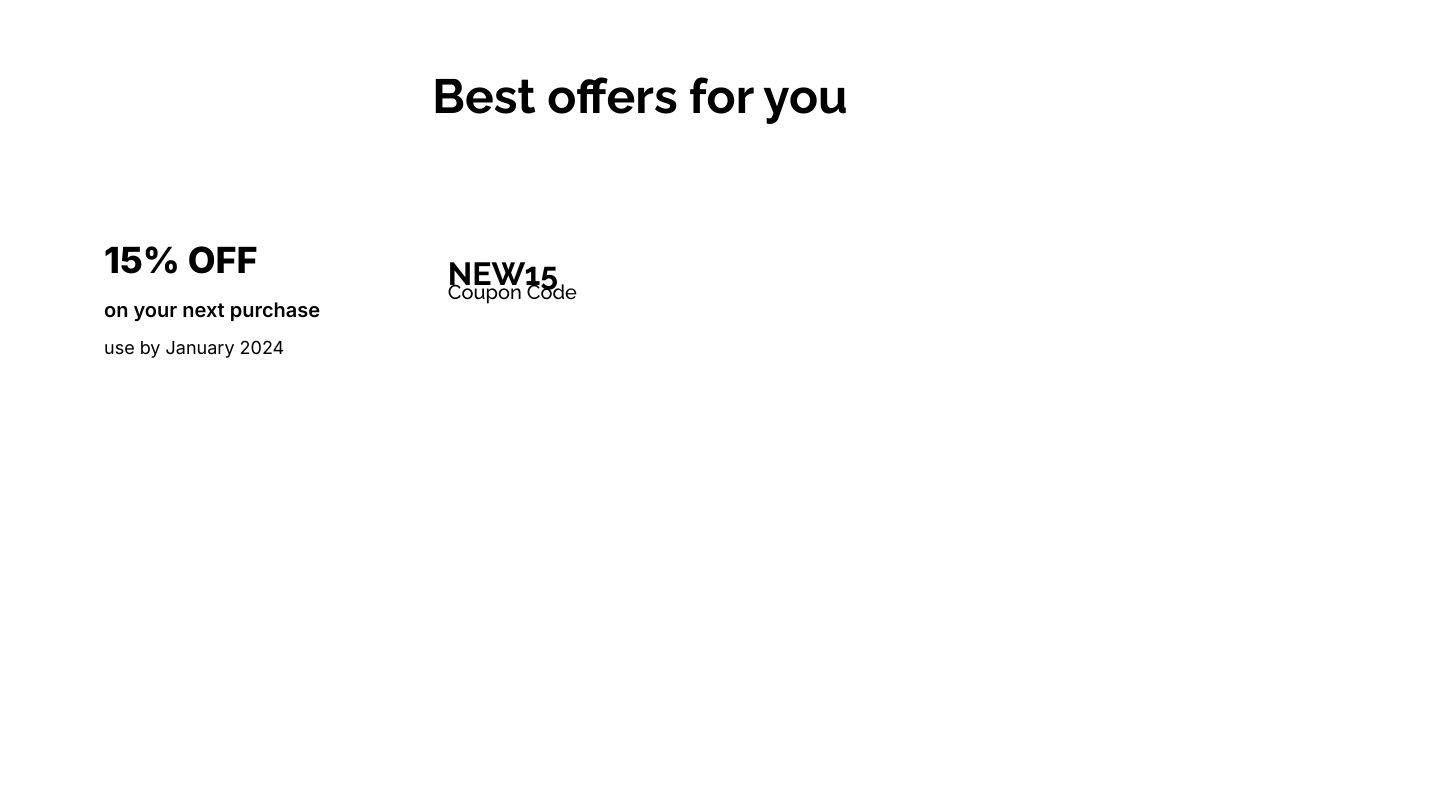
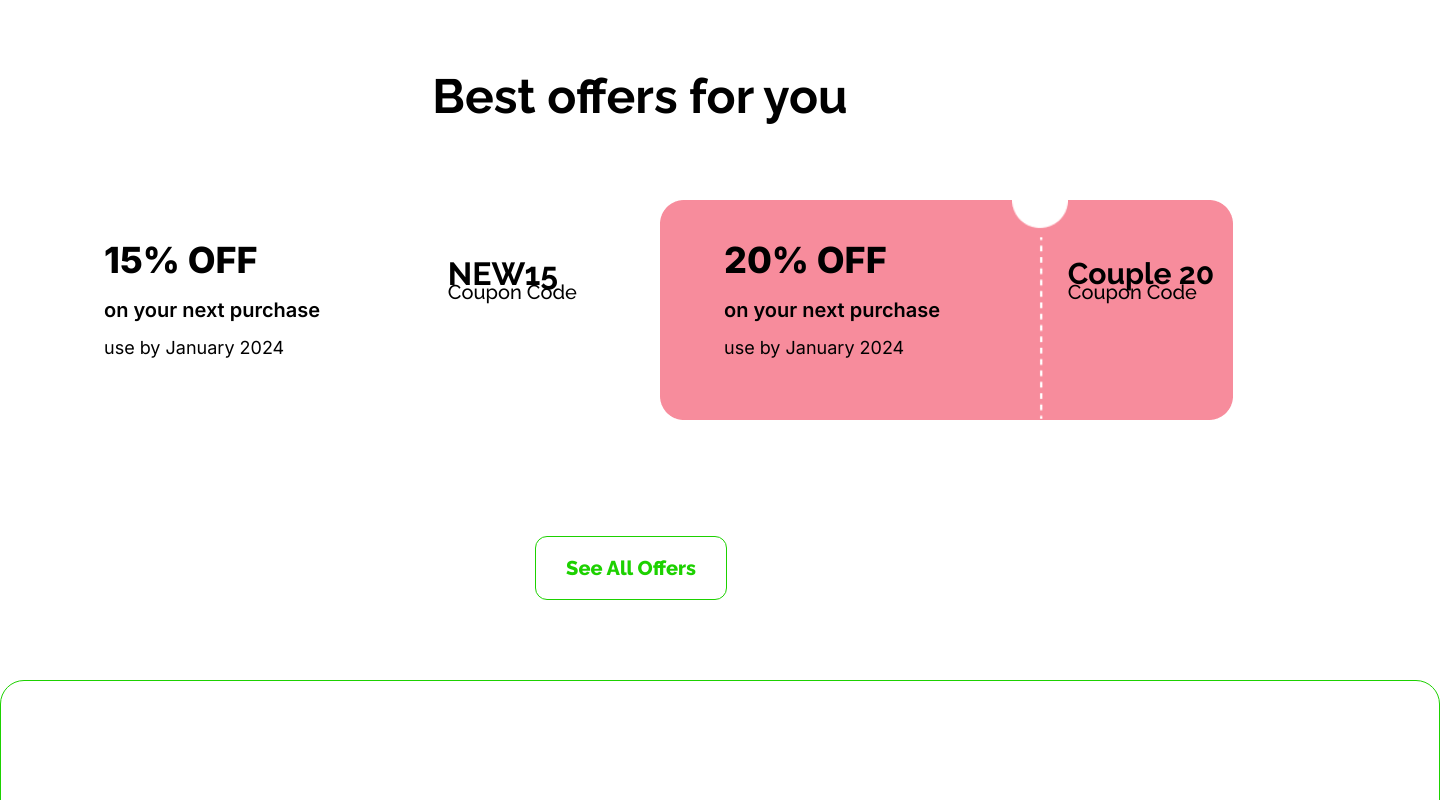
Before and after one commit to GmahmudZ/Assignment-5, a plain HTML site: page index.html in a window 1280 px wide. Shown: the part 666-1466 px from the top of the page, 1440 px wide, since content can reach past the window. Before the commit the page ends 1122 px from the top, so only its background shows below. Drawn offline with nearby package versions, Linux system fonts and the light colour scheme.

Commit message:
5th commit

```diff
--- a/index.html
+++ b/index.html
@@ -115,5 +115,36 @@
               </p>
           </div>
       </div>
+      <!-- 20% off -->
+    <div class="flex ml-5 md:ml-10 bg-[url('images/Rectangle-8.png')] bg-no-repeat w-full md:w-[580px] h-56 md:h-64 mt-5 md:mt-0">
+        <div class="mx-5 md:mx-16 py-5 md:py-10 text-black font-inter w-full md:w-56 h-28 md:h-auto">
+            <h1 class="text-xl md:text-4xl font-extrabold">20% OFF</h1>
+            <p class="py-2 md:py-5 text-sm md:text-[20px] font-semibold">
+                on your next purchase
+            </p>
+            <p class="text-xs md:text-[18px]">
+                use by January 2024
+            </p>
+        </div>
+        <img class="hidden md:block" src="images/cupon-devider.png" alt="">
+        <div class="text-black mx-5 md:mx-0 my-3 md:my-16">
+            <h1 class="font-bold text-sm md:text-[30px]">
+                Couple 20
+            </h1>
+            <p class="font-medium text-xs md:text-[20px]">
+                Coupon Code
+            </p>
+        </div>
+    </div>
+      </div>
+        <button class="text-[#1DD100] w-full md:w-48 h-12 md:h-16 border-[#1DD100] border rounded-xl text-sm md:text-[20px] font-extrabold mx-5 md:mx-[535px] my-5 md:my-20">See All Offers</button>
+
+
+
+<!-- Main Section -->
+
+
+      <div class="main-content w-[1440px] h-[2208px] border border-[#1DD100] rounded-3xl" id="Seats">
+
 </body>
 </html>
```
